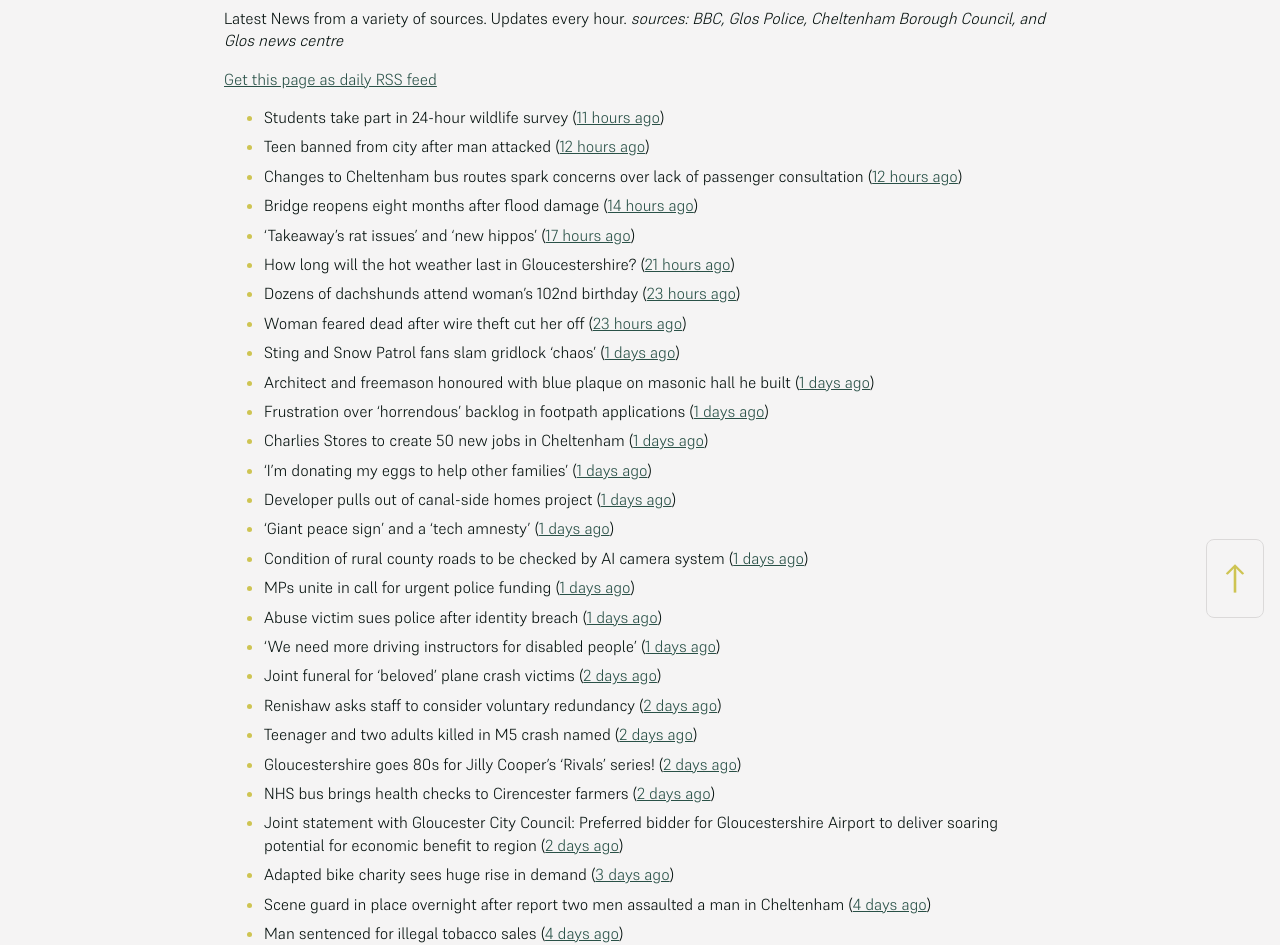
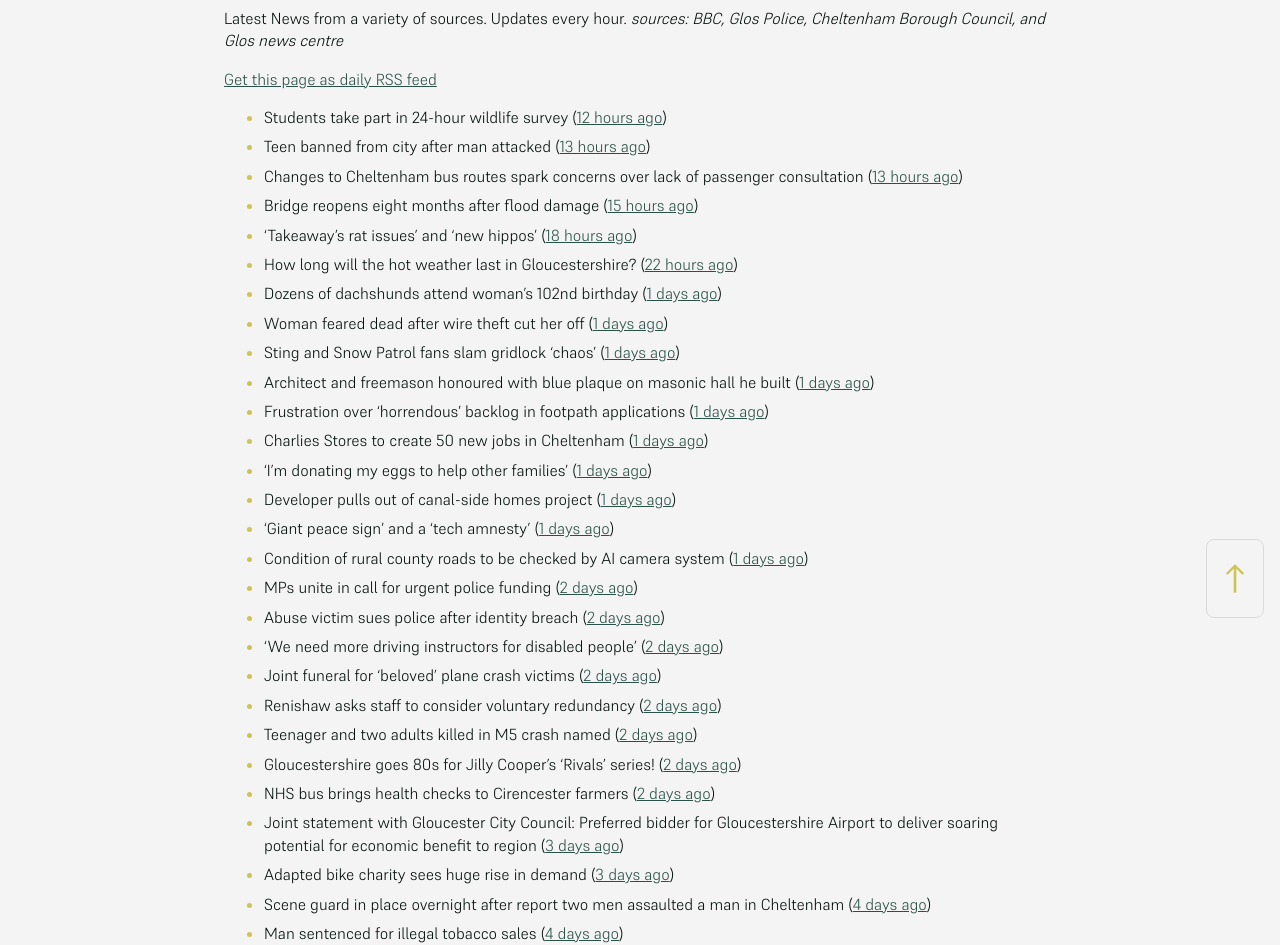
Before and after one commit to mat-0/cheltenham-open-data, a Jekyll site: the page built from _pages/news.md, in a window 1280 px wide. Shown: the part 266-1211 px from the top of the page. Built offline with Jekyll 4.4.1, drawn with Linux system fonts in a browser that asks for light colours.

Commit message:
Updated 2025-06-21 05:57:43

```diff
--- a/_pages/news.md
+++ b/_pages/news.md
@@ -12,14 +12,14 @@ _sources: BBC, Glos Police, Cheltenham Borough Council, and Glos news centre_
 [Get this page as daily RSS feed](/daily.rss)
 
 <!-- news_marker starts -->
-- Students take part in 24-hour wildlife survey ([11 hours ago](https://www.bbc.com/news/articles/cn41ze3r27zo))
-- Teen banned from city after man attacked ([12 hours ago](https://www.bbc.com/news/articles/c75rl4we60wo))
-- Changes to Cheltenham bus routes spark concerns over lack of passenger consultation ([12 hours ago](https://gloucesternewscentre.co.uk/changes-to-cheltenham-bus-routes-spark-concerns-over-lack-of-passenger-consultation/))
-- Bridge reopens eight months after flood damage ([14 hours ago](https://www.bbc.com/news/articles/cz09md3ve3no))
-- 'Takeaway's rat issues' and 'new hippos' ([17 hours ago](https://www.bbc.com/news/articles/c5ygx2p4lw5o))
-- How long will the hot weather last in Gloucestershire? ([21 hours ago](https://www.bbc.co.uk/sounds/play/p0lkf1rq))
-- Dozens of dachshunds attend woman's 102nd birthday ([23 hours ago](https://www.bbc.com/news/videos/c307l54nlrmo))
-- Woman feared dead after wire theft cut her off ([23 hours ago](https://www.bbc.com/news/articles/cp3k96521neo))
+- Students take part in 24-hour wildlife survey ([12 hours ago](https://www.bbc.com/news/articles/cn41ze3r27zo))
+- Teen banned from city after man attacked ([13 hours ago](https://www.bbc.com/news/articles/c75rl4we60wo))
+- Changes to Cheltenham bus routes spark concerns over lack of passenger consultation ([13 hours ago](https://gloucesternewscentre.co.uk/changes-to-cheltenham-bus-routes-spark-concerns-over-lack-of-passenger-consultation/))
+- Bridge reopens eight months after flood damage ([15 hours ago](https://www.bbc.com/news/articles/cz09md3ve3no))
+- 'Takeaway's rat issues' and 'new hippos' ([18 hours ago](https://www.bbc.com/news/articles/c5ygx2p4lw5o))
+- How long will the hot weather last in Gloucestershire? ([22 hours ago](https://www.bbc.co.uk/sounds/play/p0lkf1rq))
+- Dozens of dachshunds attend woman's 102nd birthday ([1 days ago](https://www.bbc.com/news/videos/c307l54nlrmo))
+- Woman feared dead after wire theft cut her off ([1 days ago](https://www.bbc.com/news/articles/cp3k96521neo))
 - Sting and Snow Patrol fans slam gridlock 'chaos' ([1 days ago](https://www.bbc.com/news/articles/cwygv0pqy74o))
 - Architect and freemason honoured with blue plaque on masonic hall he built ([1 days ago](https://gloucesternewscentre.co.uk/architect-and-freemason-honoured-with-blue-plaque-on-masonic-hall-he-built/))
 - Frustration over ‘horrendous’ backlog in footpath applications ([1 days ago](https://gloucesternewscentre.co.uk/frustration-over-horrendous-backlog-in-footpath-applications/))
@@ -28,15 +28,15 @@ _sources: BBC, Glos Police, Cheltenham Borough Council, and Glos news centre_
 - Developer pulls out of canal-side homes project ([1 days ago](https://www.bbc.com/news/articles/cwyxe24xr1jo))
 - 'Giant peace sign' and a 'tech amnesty' ([1 days ago](https://www.bbc.com/news/articles/cglzk58j8jxo))
 - Condition of rural county roads to be checked by AI camera system ([1 days ago](https://gloucesternewscentre.co.uk/condition-of-rural-county-roads-to-be-checked-by-ai-camera-system/))
-- MPs unite in call for urgent police funding ([1 days ago](https://www.bbc.com/news/articles/cev0jk0v88do))
-- Abuse victim sues police after identity breach ([1 days ago](https://www.bbc.com/news/articles/cdxk0x09k7qo))
-- 'We need more driving instructors for disabled people' ([1 days ago](https://www.bbc.com/news/articles/cx27142pgn4o))
+- MPs unite in call for urgent police funding ([2 days ago](https://www.bbc.com/news/articles/cev0jk0v88do))
+- Abuse victim sues police after identity breach ([2 days ago](https://www.bbc.com/news/articles/cdxk0x09k7qo))
+- 'We need more driving instructors for disabled people' ([2 days ago](https://www.bbc.com/news/articles/cx27142pgn4o))
 - Joint funeral for 'beloved' plane crash victims ([2 days ago](https://www.bbc.com/news/articles/c4g8re3v64zo))
 - Renishaw asks staff to consider voluntary redundancy ([2 days ago](https://www.bbc.com/news/articles/cwykllmg8pvo))
 - Teenager and two adults killed in M5 crash named ([2 days ago](https://www.bbc.com/news/articles/c80prrgepzeo))
 - Gloucestershire goes 80s for Jilly Cooper’s ‘Rivals’ series! ([2 days ago](https://www.bbc.co.uk/sounds/play/p0ljxnh1))
 - NHS bus brings health checks to Cirencester farmers ([2 days ago](https://www.bbc.co.uk/sounds/play/p0ljxmv9))
-- Joint statement with Gloucester City Council: Preferred bidder for Gloucestershire Airport to deliver soaring potential for economic benefit to region ([2 days ago](https://www.cheltenham.gov.uk/news/article/3021/joint_statement_with_gloucester_city_council_preferred_bidder_for_gloucestershire_airport_to_deliver_soaring_potential_for_economic_benefit_to_region))
+- Joint statement with Gloucester City Council: Preferred bidder for Gloucestershire Airport to deliver soaring potential for economic benefit to region ([3 days ago](https://www.cheltenham.gov.uk/news/article/3021/joint_statement_with_gloucester_city_council_preferred_bidder_for_gloucestershire_airport_to_deliver_soaring_potential_for_economic_benefit_to_region))
 - Adapted bike charity sees huge rise in demand ([3 days ago](https://www.bbc.co.uk/sounds/play/p0ljrsvr))
 - Scene guard in place overnight after report two men assaulted a man in Cheltenham ([4 days ago](https://gloucesternewscentre.co.uk/scene-guard-in-place-overnight-after-report-two-men-assaulted-a-man-in-cheltenham/))
 - Man sentenced for illegal tobacco sales ([4 days ago](https://gloucesternewscentre.co.uk/man-sentenced-for-illegal-tobacco-sales/))
```
Also changed, not shown: _data/flood.json (+4 -4 lines), index.md (+5 -5 lines).
